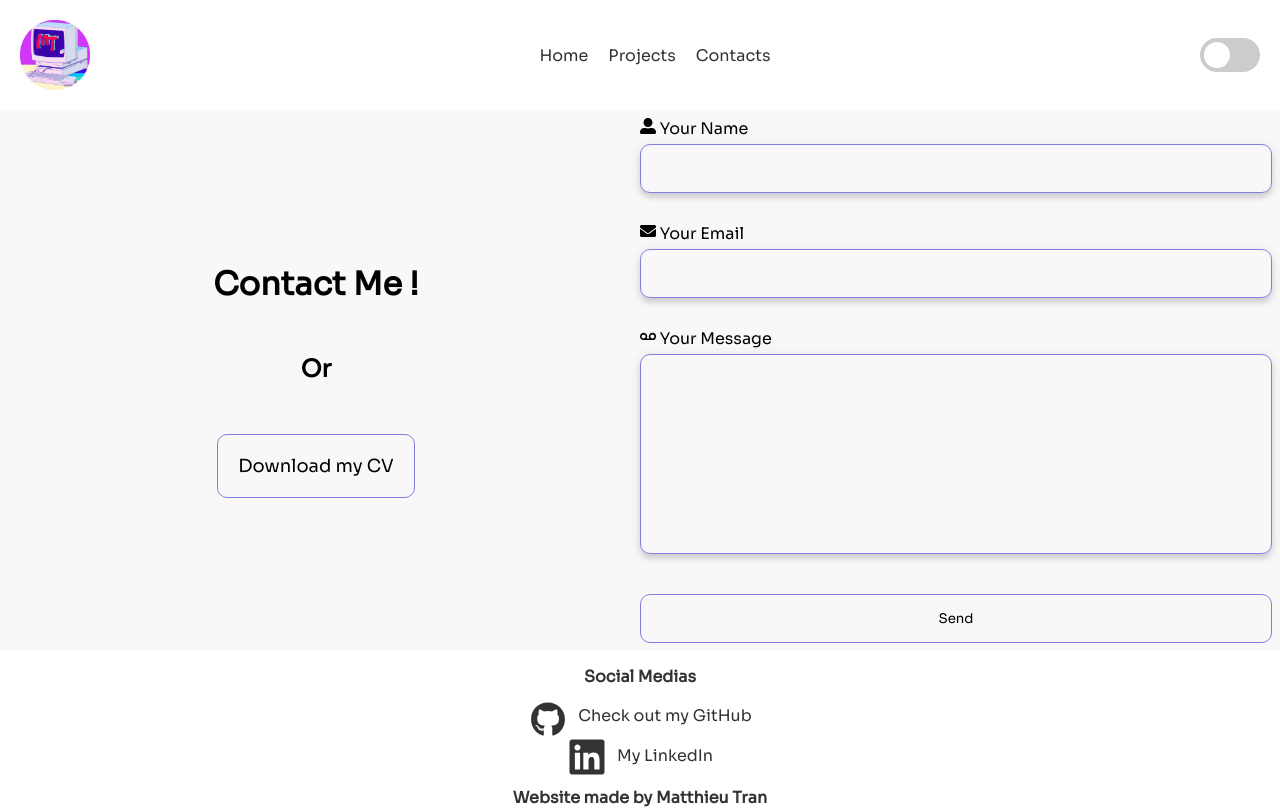
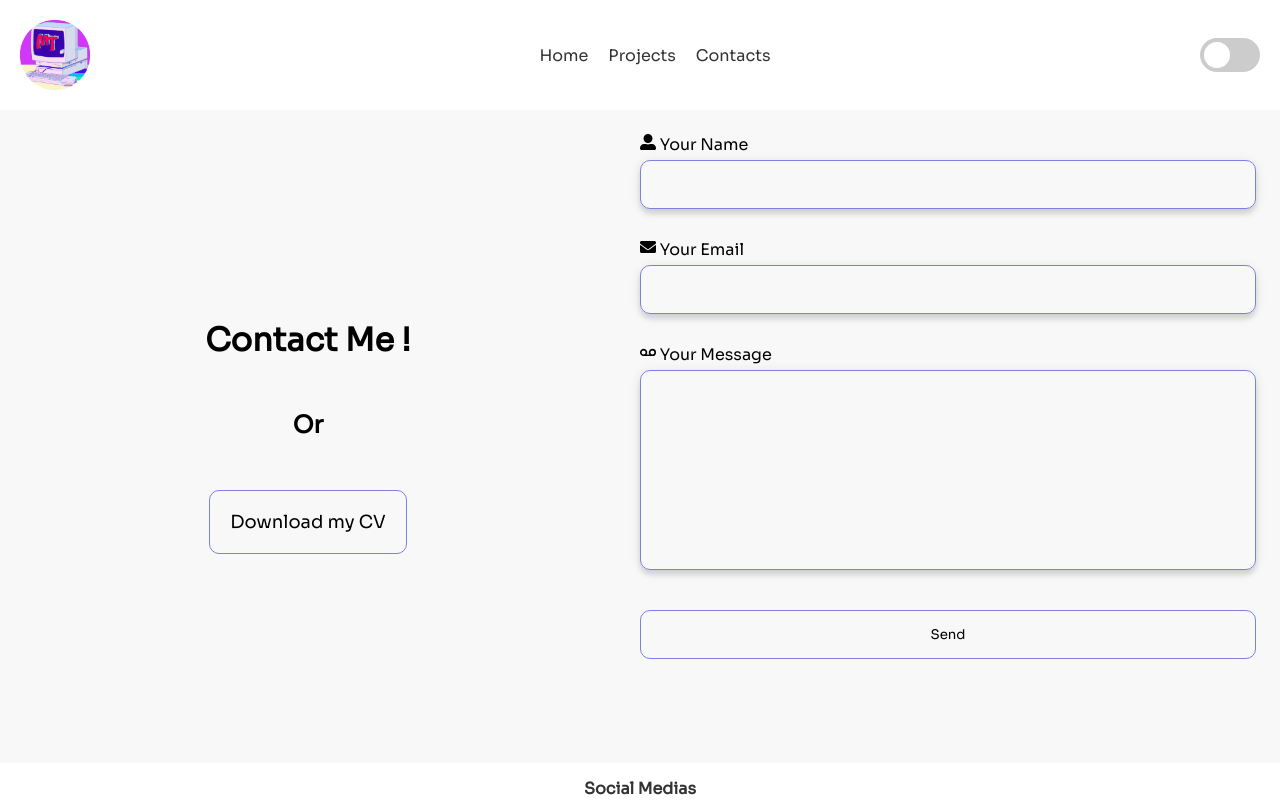
Before and after one commit to Matthieu-Tran/portfolio, a React (Create React App) app: page /Contact in a window 1280 px wide. Shown: the top 809 px of the page. Built offline with nearby package versions, Linux system fonts and the light colour scheme.

Commit message:
Fixing minors display errors with the footer

```diff
--- a/src/styles/Contact.css
+++ b/src/styles/Contact.css
@@ -66,7 +66,8 @@
     display: flex;
     flex-direction: column;
     flex: 1;
-    padding: 1vh;
+    padding: 3vh;
+    margin-bottom: 10vh;
 }
 
 input, textarea{
--- a/src/styles/Footer.css
+++ b/src/styles/Footer.css
@@ -20,6 +20,8 @@ a {
   text-decoration: none;
   color: inherit;
 }
+
+
 
 
 .footer-col {
```
